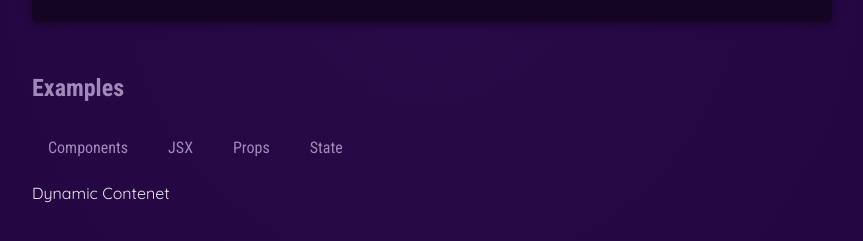
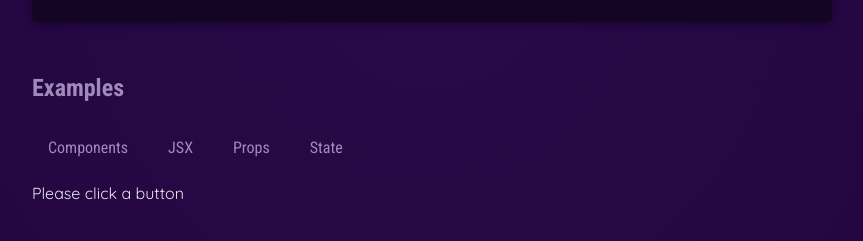
Before and after one commit to MariuszADS/01-starting-project, a React (Vite) app: page / in a window 1280 px wide. Shown: the part 677-918 px from the top of the page, without its empty margins (208-1071 px from the left). Built offline with nearby package versions, Linux system fonts and the light colour scheme.

Commit message:
tabContent which will be use as hook

```diff
--- a/src/App.jsx
+++ b/src/App.jsx
@@ -3,10 +3,18 @@ import Header from './components/Header/Header.jsx';
 import { CORE_CONCEPTS } from './data';
 import CoreConcept from './components/CoreConcept'
 import TabButton from './components/TabButton.jsx';
-import handleClick from './handleClick.jsx';
+// import handleClick from './handleClick.jsx';
 
 
 function App() {
+
+	let tabContent = 'Please click a button'
+function handleClick(selectedButton){
+tabContent = selectedButton
+    console.log(tabContent)
+}
+
+console.log('APP COMPONENT EXECUTING')
 
 	return (
 		<div>
@@ -39,7 +47,7 @@ function App() {
 					<TabButton onSelect={() => handleClick('props')}>Props</TabButton>
 					<TabButton onSelect={() => handleClick('state')}>State</TabButton>
 				</menu>
-				Dynamic Contenet
+				{tabContent}
 				</section>
 			</main>
 		</div>
```
